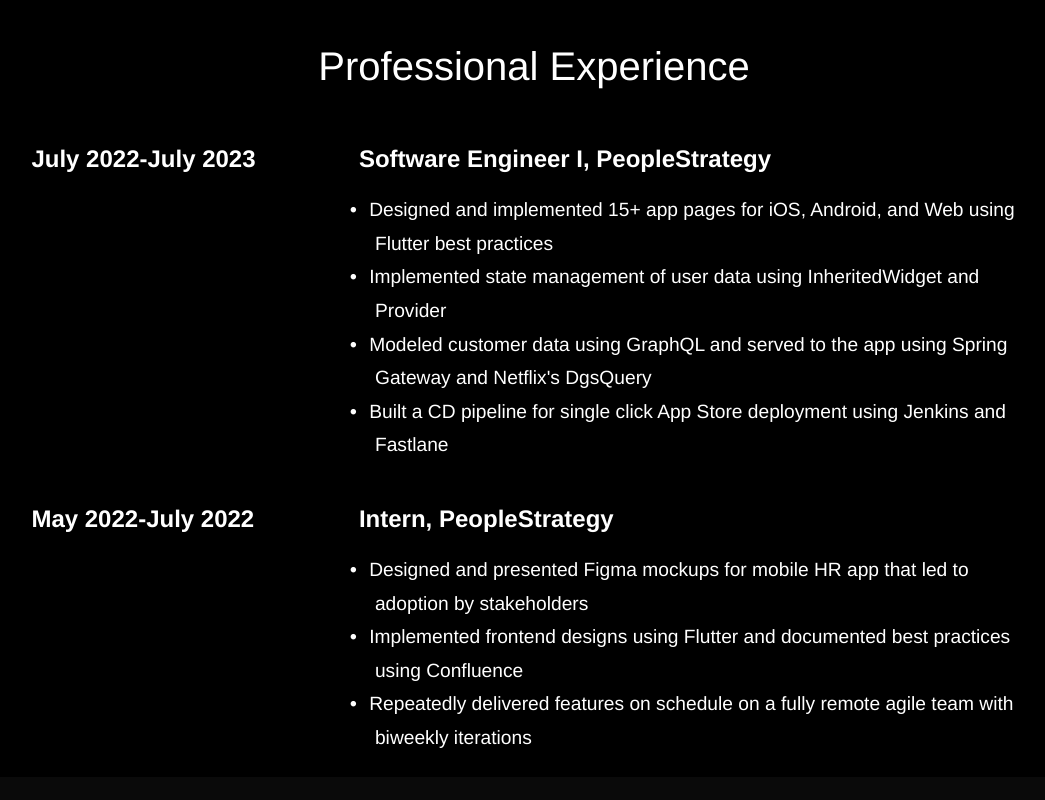
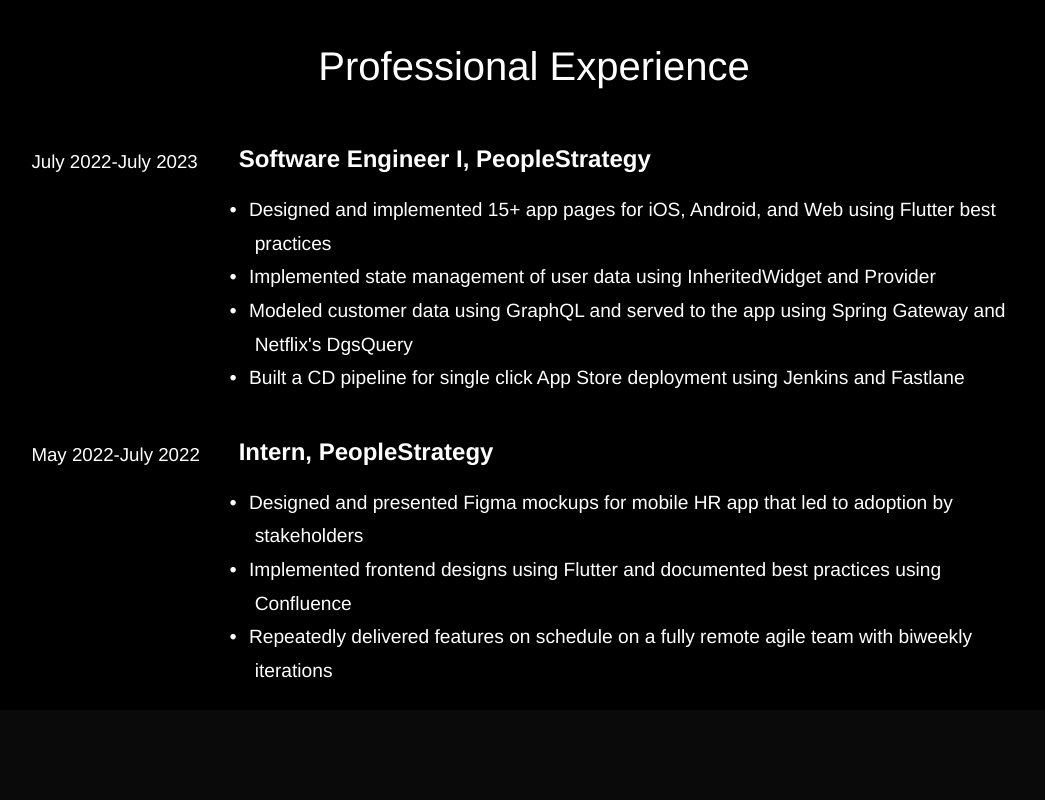
Before and after one commit to AppleDev879/AppleDev879.github.io, a React (Create React App) app: page / in a window 1280 px wide. Shown: the part 680-1480 px from the top of the page, without its empty margins (106-1151 px from the left). Built offline with nearby package versions, Linux system fonts and the light colour scheme; no server answers.

Commit message:
Made expereinces responsive

```diff
--- a/src/components/experience/Experience.jsx
+++ b/src/components/experience/Experience.jsx
@@ -8,13 +8,14 @@
         <table className="no-border-table">
           <tbody>
             <tr>
-              <td className="job-date">
-                <h2>July 2022-July 2023</h2>
+              <td className="job-date-col">
+                <h3 className="job-date-large">July 2022-July 2023</h3>
               </td>
               <td>
                 <h2 className="job-name">
                   Software Engineer I, PeopleStrategy
                 </h2>
+                <h3 className="job-date-mobile">July 2022-July 2023</h3>
                 <ul className="job-desc-list">
                   <li>
                     <p>
@@ -44,11 +45,12 @@
               </td>
             </tr>
             <tr>
-              <td className="job-date">
-                <h2>May 2022-July 2022</h2>
+              <td className="job-date-col">
+                <h3 className="job-date-large">May 2022-July 2022</h3>
               </td>
               <td>
                 <h2 className="job-name">Intern, PeopleStrategy</h2>
+                <h3 className="job-date-mobile">May 2022-July 2022</h3>
                 <ul className="job-desc-list">
                   <li>
                     <p>
--- a/src/components/experience/styles.css
+++ b/src/components/experience/styles.css
@@ -13,10 +13,21 @@
   margin-left: 1em;
 }
 
-.job-date {
+.job-date-col {
   vertical-align: top;
+  width: 30%;
+  display: none;
+  margin-right: 2em;
+  padding-top: 0.5em;
+}
+
+.job-date-large {
   font-weight: lighter;
-  width: 30%;
+}
+
+.job-date-mobile {
+  margin-left: 1.3em;
+  font-weight: lighter;
 }
 
 .job-desc-list {
@@ -40,3 +51,13 @@
   width: 1em; /* Also needed for space (tweak if needed) */
   margin-left: -1.3em; /* Also needed for space (tweak if needed) */
 }
+
+@media (min-width: 769px) {
+  .job-date-mobile {
+    display: none;
+  }
+  .job-date-col {
+    width: 100%;
+    display: block;
+  }
+}
--- a/src/components/languages/styles.css
+++ b/src/components/languages/styles.css
@@ -24,27 +24,28 @@
   text-align: center;
   display: flex;
   align-items: center; /* Center items vertically within the grid item */
-  max-height: 10vh;
   border: 3px grey solid;
   border-radius: 25px;
   max-width: 100%;
   overflow: hidden;
+  filter: grayscale(100%);
+}
+
+.grid-item:hover {
+  filter: none;
+  border-color: aqua;
 }
 
 .lang-img {
   object-fit: contain;
   width: 80px; /* Adjust image width as needed */
-  filter: grayscale(100%);
   margin-right: 3rem; /* Adjust margin to control spacing between image and title */
-}
-
-.lang-img:hover {
-  filter: none;
 }
 
 .lang-title {
   display: inline;
   margin: 0;
+  cursor: default;
 }
 
 /* Media queries */
--- a/src/components/nav/SiteNav.jsx
+++ b/src/components/nav/SiteNav.jsx
@@ -10,11 +10,13 @@
           </Link>
         </li>
         <li className="nav-item">
-          <a href="#skills">Skills</a>
+          <Link to="languages" smooth={true} duration={500}>
+            Skills
+          </Link>
         </li>
-        <li className="nav-item">
+        {/* <li className="nav-item">
           <a href="#projects">Projects</a>
-        </li>
+        </li> */}
       </ul>
     </nav>
   );
```
